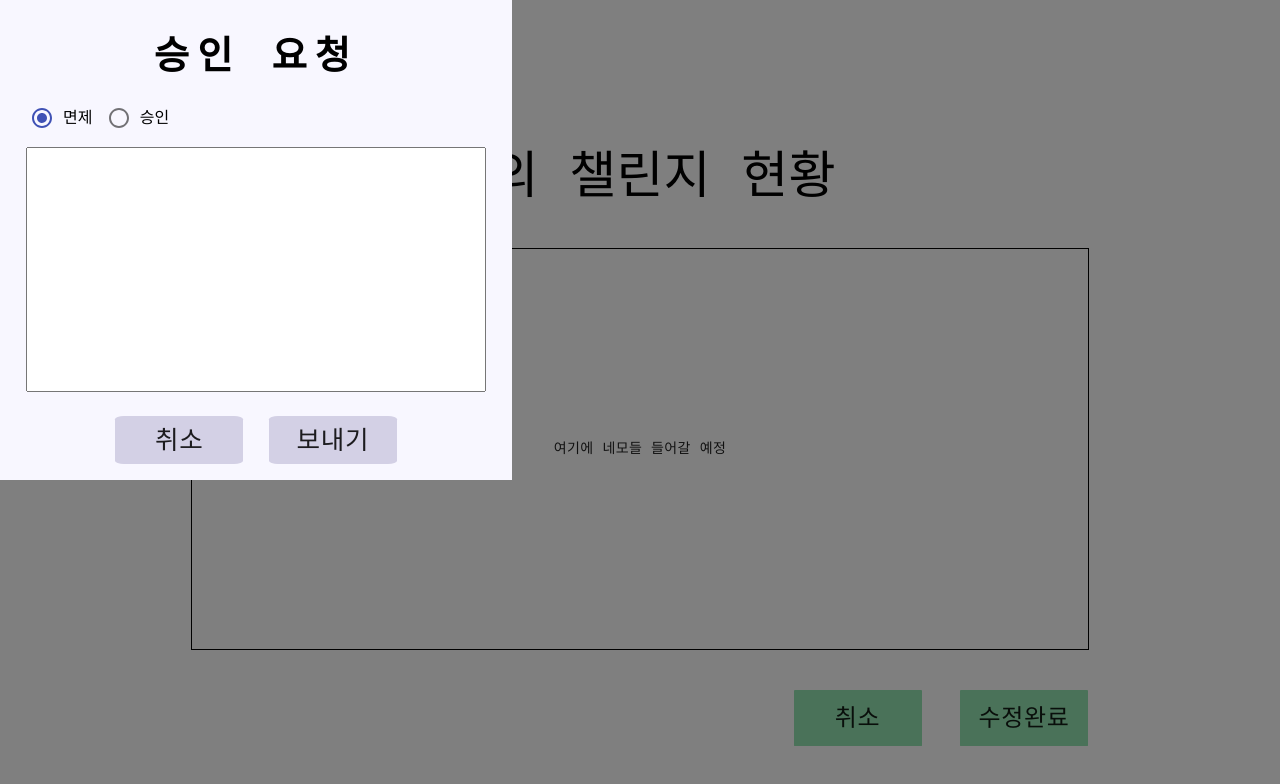
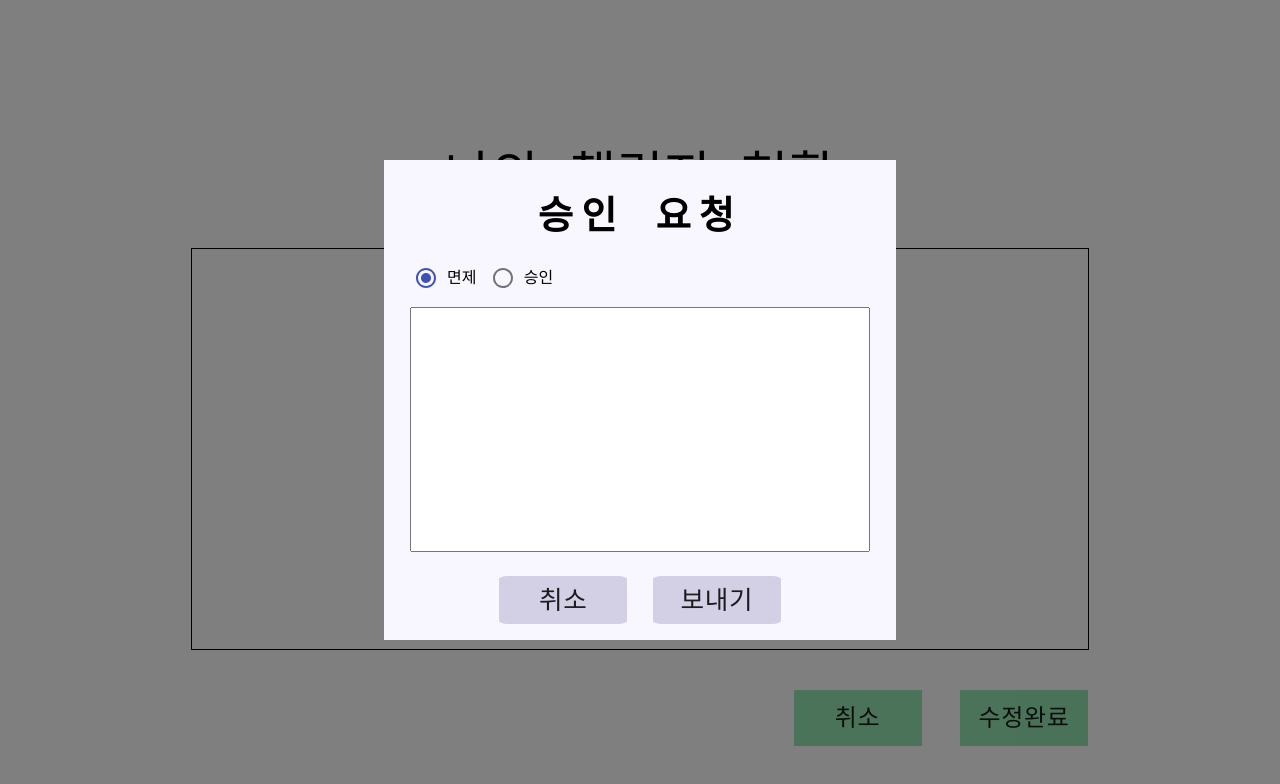
Before and after one commit to TeamGrabit/challenge, a React (Create React App) app in the folder frontend/: page /challenge/info/1/fix in a window 1280 px wide. Both pictures are taken after a click on the button "여기에 네모들 들어갈 예정". Shown: the top 784 px of the page. Built offline with nearby package versions, Linux system fonts and the light colour scheme.

Commit message:
css 빼두기
* scss conponents 오타 수정 & 병합
* 취소 버튼 동작하도록
* scss components에 modal 만들어둠. 다들 갖다 써도 됨

```diff
--- a/frontend/src/components/RequestApproval.js
+++ b/frontend/src/components/RequestApproval.js
@@ -1,7 +1,7 @@
 import React from 'react';
 import { Button, Input, RadioGroup, FormControlLabel, Radio, TextareaAutosize } from '@material-ui/core';
 
-function RequestApproval() {
+function RequestApproval({ onClose }) {
 	const handleCheck = () => { };
 	return (
 		<div className="requestApproval">
@@ -37,7 +37,7 @@ function RequestApproval() {
 				rowsMax={10}
 			/>
 			<div className="setBtn">
-				<Button className="selectBtn" type="button">취소</Button>
+				<Button className="selectBtn" type="button" onClick={onClose}>취소</Button>
 				<Button className="selectBtn" type="button">보내기</Button>
 			</div>
 		</div>
--- /dev/null
+++ b/frontend/src/css/components/modal.scss
@@ -0,0 +1,11 @@
+.modalpaper{
+	background-color: black;
+	box-shadow: black;
+	width: 100vw;
+}
+.modal{
+	display: flex;
+	align-items: center;
+	justify-content: center;
+	width: 100vw;
+}
--- a/frontend/src/css/main.scss
+++ b/frontend/src/css/main.scss
@@ -8,5 +8,6 @@
 @import './pages/challengeInfoFix';
 
 // components
-@import './conponents/requestApproval';
-@import './components/layout'
+@import './components/requestApproval';
+@import './components/layout';
+@import './components/modal.scss';
--- a/frontend/src/pages/challengeInfoFix.js
+++ b/frontend/src/pages/challengeInfoFix.js
@@ -1,21 +1,10 @@
 import React, { useState } from 'react';
-import { Button, Modal, makeStyles, Backdrop, Fade } from '@material-ui/core';
+import { Button, Modal, Backdrop, Fade } from '@material-ui/core';
 import { RequestApproval } from '../components/index';
-
-function getModalStyle() {
-	const top = 0;
-	const left = 0;
-
-	return {
-		top: `${top}%`,
-		left: `${left}%`,
-	};
-}
 
 function challengeInfoFix(props) {
 	const _challengeId = props.match.params.challengeId;
 	const [open, setopen] = useState(false);
-	const [modalStyle] = useState(getModalStyle);
 	const handleOpen = () => {
 		setopen(true);
 	};
@@ -46,7 +35,6 @@ function challengeInfoFix(props) {
 				className="modal"
 				open={open}
 				onClose={handleClose}
-				style={modalStyle}
 				closeAfterTransition
 				BackdropComponent={Backdrop}
 				BackdropProps={{
@@ -55,7 +43,7 @@ function challengeInfoFix(props) {
 			>
 				<Fade in={open}>
 					<div className="modalPaper">
-						<RequestApproval />
+						<RequestApproval onClose={handleClose} />
 					</div>
 				</Fade>
 			</Modal>
```
Also changed, not shown: frontend/src/css/components/_requestApproval.scss (renamed from frontend/src/css/conponents/_requestApproval.scss).
